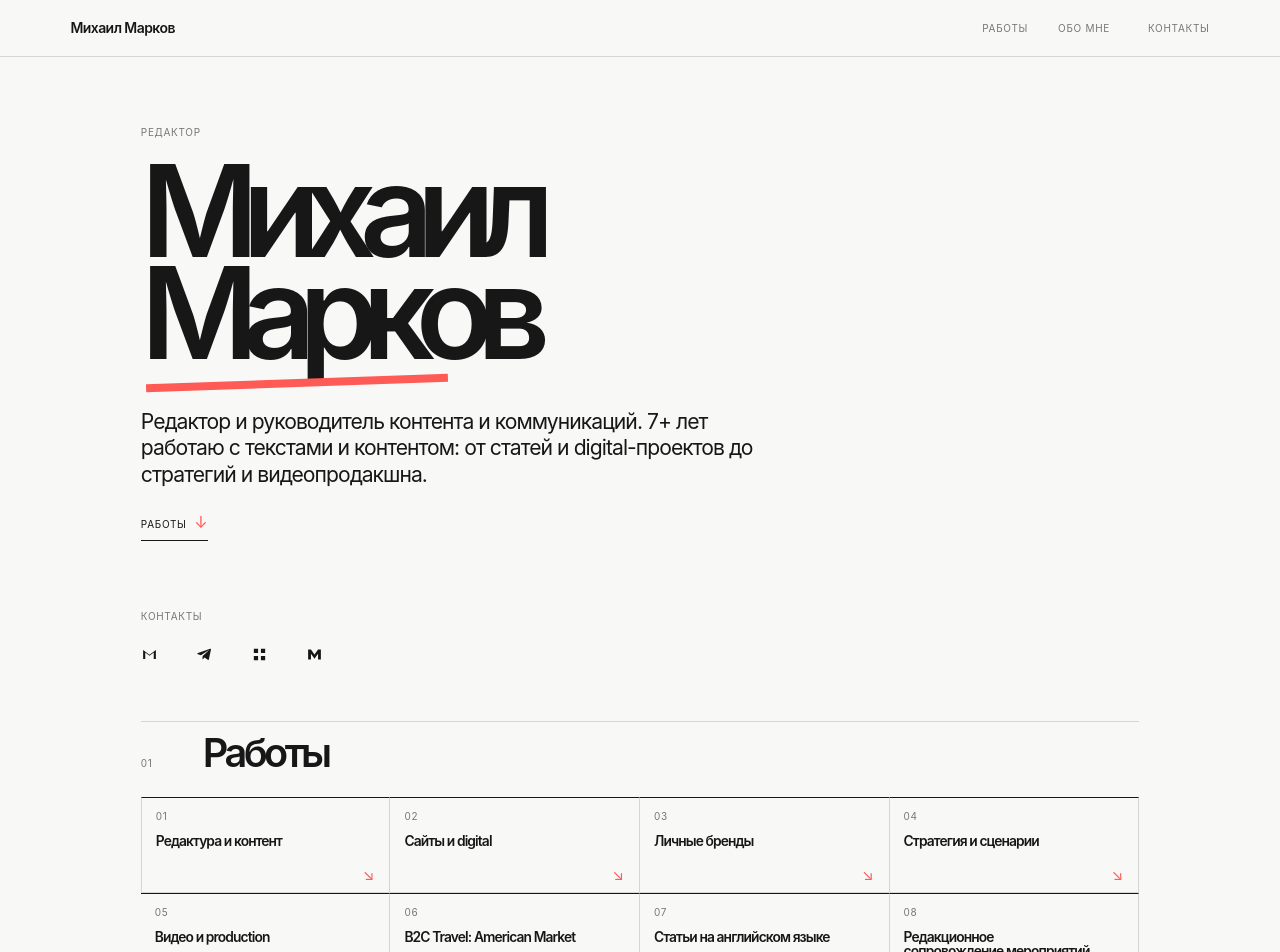
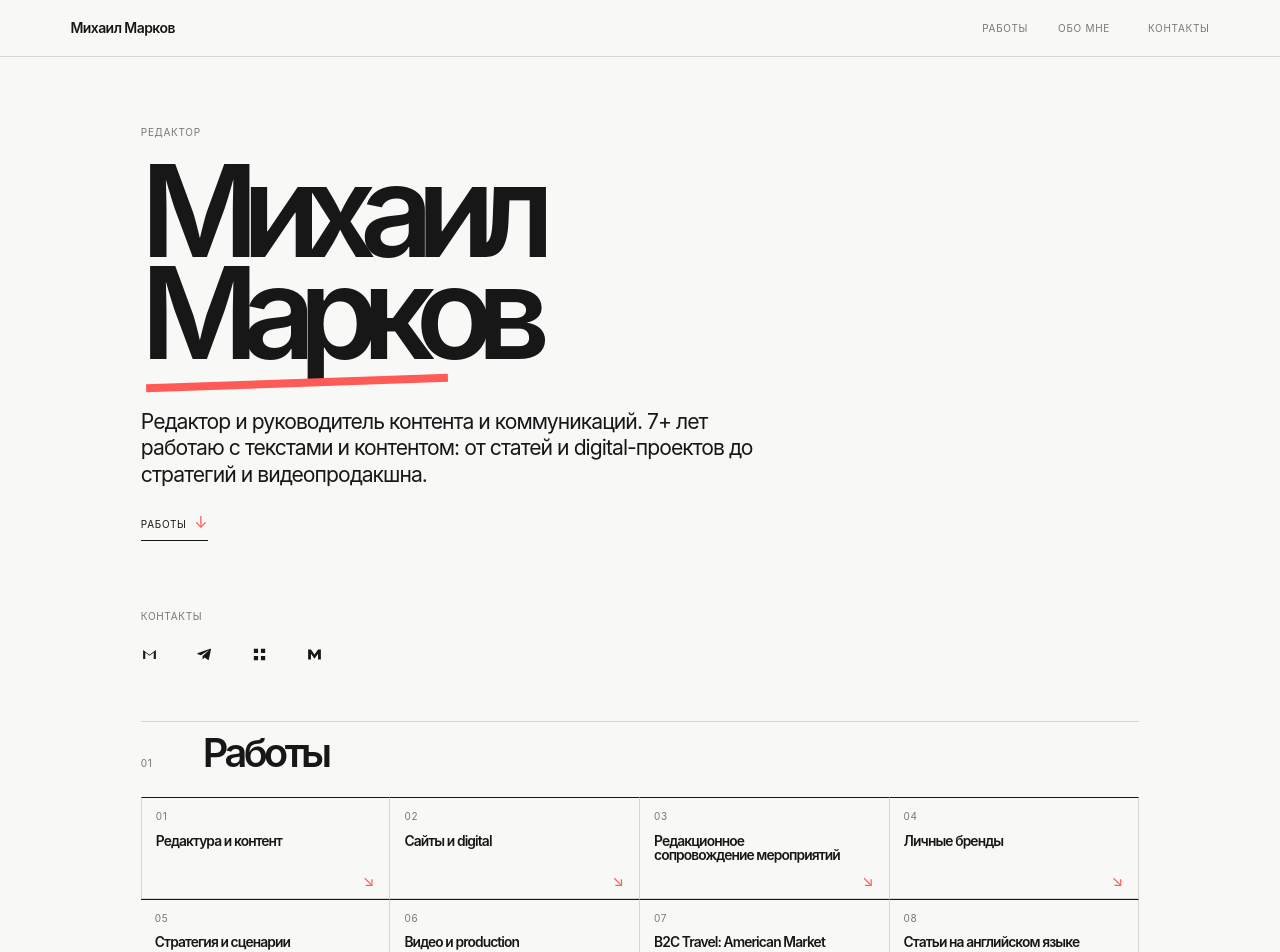
Before and after one commit to mmarkovvvv/mikhail-markov-portfolio, a Next.js app: page / in a window 1280 px wide. Shown: the top 952 px of the page. Built offline with nearby package versions, Linux system fonts and the light colour scheme.

Commit message:
Move event editorial section after digital

```diff
--- a/app/page.tsx
+++ b/app/page.tsx
@@ -28,6 +28,7 @@ type Project = {
 
 type ProjectGroup = {
   number: string;
+  displayNumber?: string;
   title: string;
   projects: Project[];
 };
@@ -162,7 +163,38 @@ const projectGroups: ProjectGroup[] = [
     ],
   },
   {
+    number: "08",
+    displayNumber: "03",
+    title: "Редакционное сопровождение мероприятий",
+    projects: [
+      {
+        number: "01",
+        category: "Редакционное сопровождение",
+        title: "ПромМаш Тест на выставке",
+        text: "Сопровождал выставки и форумы — ПМЭФ, «Нефтегаз», ВНОТ, ADIPEC и другие: разрабатывал слоганы и теглайны, тексты стенда и переговорной зоны, навигацию и ключевые сообщения. Проводил редакционный контроль реализации застройки: проверял формулировки, цифры, названия и размещение материалов на носителях.",
+        gallery: [
+          {
+            src: "/media/event-editorial-prommash-test-meeting-zone.png",
+            alt: "Зона переговоров «ПромМаш Тест» на выставке",
+            ratio: 1085 / 1449,
+          },
+          {
+            src: "/media/event-editorial-prommash-test-exhibition-booth.png",
+            alt: "Выставочный стенд «ПромМаш Тест»",
+            ratio: 1086 / 1448,
+          },
+          {
+            src: "/media/event-editorial-exhibition-build-out.png",
+            alt: "Монтаж выставочного стенда",
+            ratio: 1445 / 1089,
+          },
+        ],
+      },
+    ],
+  },
+  {
     number: "03",
+    displayNumber: "04",
     title: "Личные бренды",
     projects: [
       {
@@ -221,6 +253,7 @@ const projectGroups: ProjectGroup[] = [
   },
   {
     number: "04",
+    displayNumber: "05",
     title: "Стратегия и сценарии",
     projects: [
       {
@@ -246,6 +279,7 @@ const projectGroups: ProjectGroup[] = [
   },
   {
     number: "05",
+    displayNumber: "06",
     title: "Видео и production",
     projects: [
       {
@@ -285,6 +319,7 @@ const projectGroups: ProjectGroup[] = [
   },
   {
     number: "06",
+    displayNumber: "07",
     title: "B2C Travel: American Market",
     projects: [
       {
@@ -298,6 +333,7 @@ const projectGroups: ProjectGroup[] = [
   },
   {
     number: "07",
+    displayNumber: "08",
     title: "Статьи на английском языке",
     projects: [
       {
@@ -344,35 +380,6 @@ const projectGroups: ProjectGroup[] = [
         alt: "Статья To Boldly Go to San Diego Comic-Con International",
         imageKind: "article-cover",
         ratio: 1002 / 1380,
-      },
-    ],
-  },
-  {
-    number: "08",
-    title: "Редакционное сопровождение мероприятий",
-    projects: [
-      {
-        number: "01",
-        category: "Редакционное сопровождение",
-        title: "ПромМаш Тест на выставке",
-        text: "Сопровождал выставки и форумы — ПМЭФ, «Нефтегаз», ВНОТ, ADIPEC и другие: разрабатывал слоганы и теглайны, тексты стенда и переговорной зоны, навигацию и ключевые сообщения. Проводил редакционный контроль реализации застройки: проверял формулировки, цифры, названия и размещение материалов на носителях.",
-        gallery: [
-          {
-            src: "/media/event-editorial-prommash-test-meeting-zone.png",
-            alt: "Зона переговоров «ПромМаш Тест» на выставке",
-            ratio: 1085 / 1449,
-          },
-          {
-            src: "/media/event-editorial-prommash-test-exhibition-booth.png",
-            alt: "Выставочный стенд «ПромМаш Тест»",
-            ratio: 1086 / 1448,
-          },
-          {
-            src: "/media/event-editorial-exhibition-build-out.png",
-            alt: "Монтаж выставочного стенда",
-            ratio: 1445 / 1089,
-          },
-        ],
       },
     ],
   },
@@ -429,7 +436,7 @@ export default function Home() {
         <nav className="project-index" aria-label="Категории работ">
           {projectGroups.map((group) => (
             <a href={`#group-${group.number}`} key={group.number}>
-              <span>{group.number}</span>
+              <span>{group.displayNumber ?? group.number}</span>
               <strong>{keepRussianWordsTogether(group.title)}</strong>
               <span aria-hidden="true">↘</span>
             </a>
@@ -439,7 +446,7 @@ export default function Home() {
           {projectGroups.map((group) => (
             <section className={`project-group ${group.number === "07" ? "project-group-english" : ""}`} data-group={group.number} key={group.number} aria-labelledby={`group-${group.number}`}>
               <div className="group-heading">
-                <span>{group.number}</span>
+                <span>{group.displayNumber ?? group.number}</span>
                 <h3 id={`group-${group.number}`}>{keepRussianWordsTogether(group.title)}</h3>
               </div>
               <div className="project-list">
```
Also changed, not shown: 1 other file (tests, documents, lock files or other folders).
